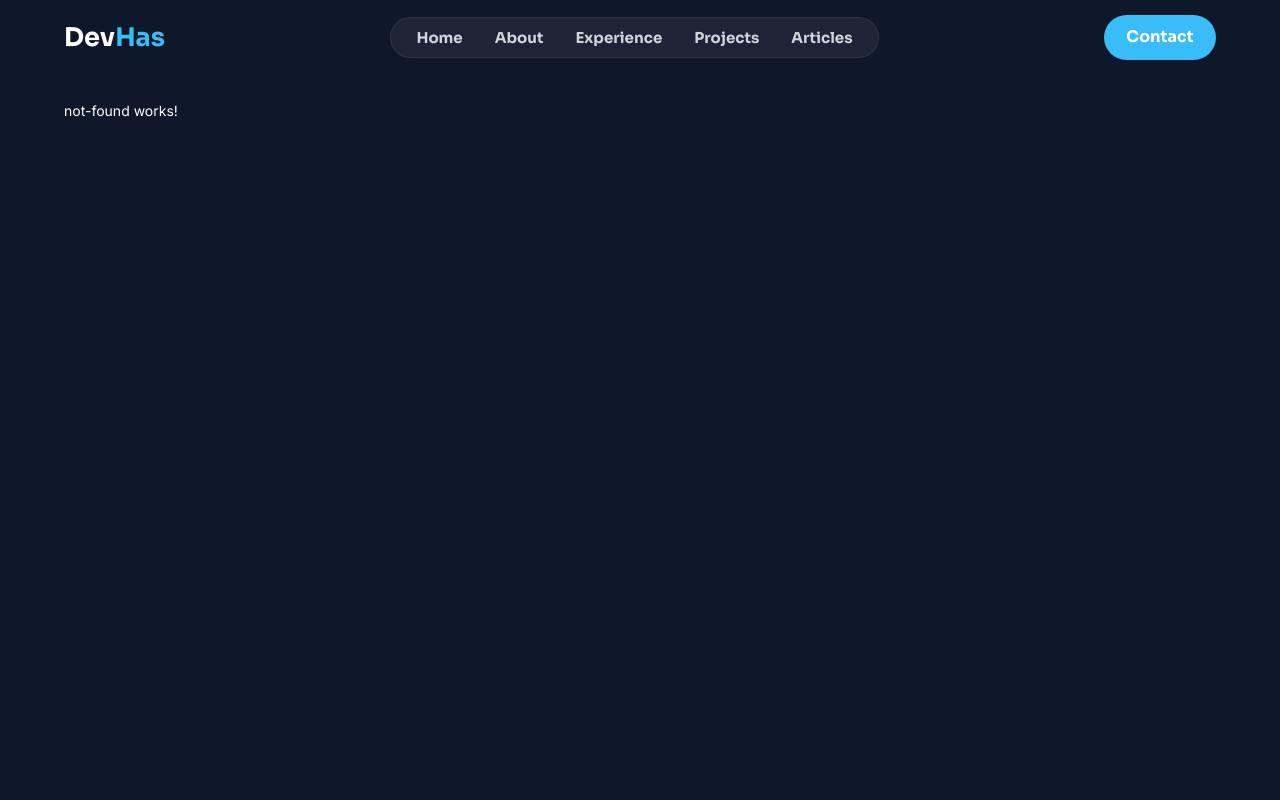
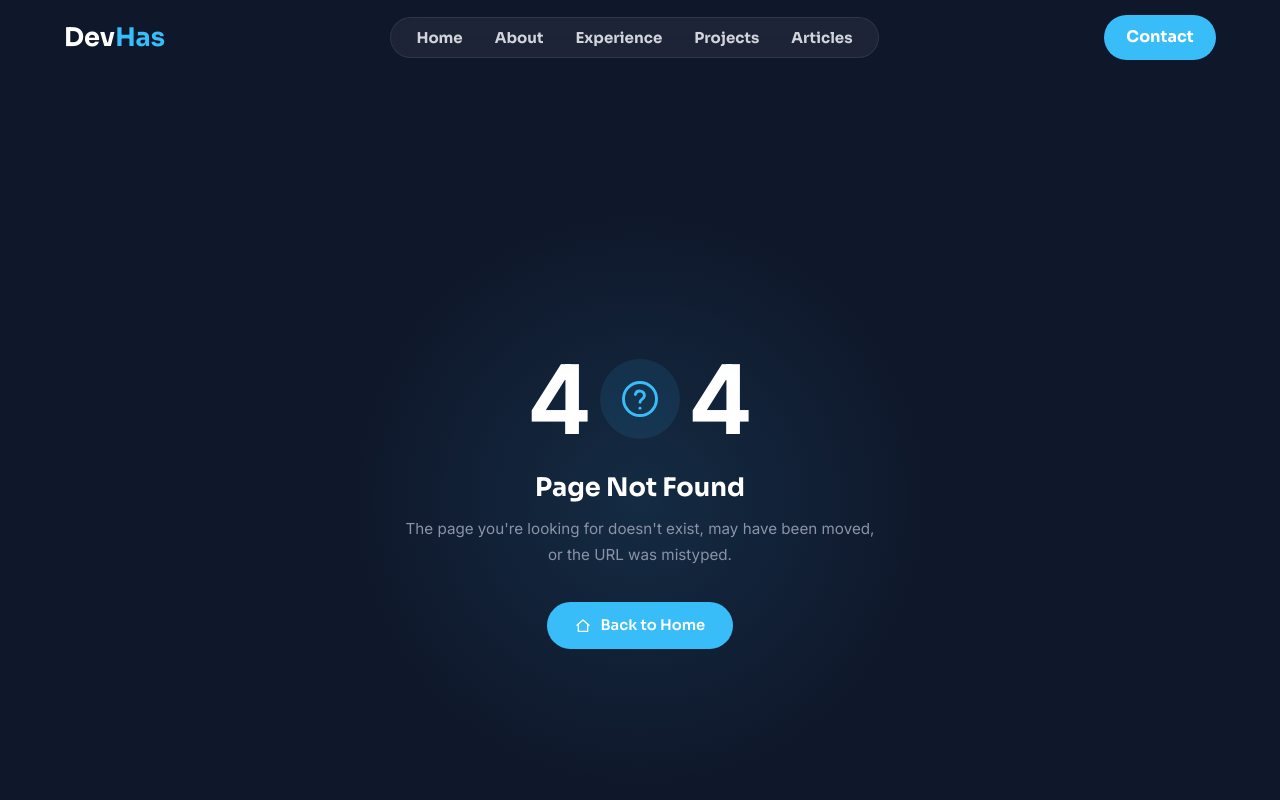
Before and after one commit to hasnimol0319-cloud/my-ng-portfolio, an Angular app: page /not-found in a window 1280 px wide. Shown: the top 800 px of the page. Built offline with nearby package versions, Linux system fonts and the light colour scheme.

Commit message:
Update content of page Not Found

```diff
--- a/src/app/components/not-found/not-found.component.html
+++ b/src/app/components/not-found/not-found.component.html
@@ -1 +1,32 @@
-<p>not-found works!</p>
+<section class="not-found">
+
+    <div class="glow"></div>
+
+    <div class="content">
+
+        <div class="code">
+            <span>4</span>
+            <span class="icon">
+                <svg viewBox="0 0 24 24" fill="none" stroke="currentColor" stroke-width="1.6" stroke-linecap="round" stroke-linejoin="round">
+                    <circle cx="12" cy="12" r="9"></circle>
+                    <path d="M9.5 9.5a2.5 2.5 0 0 1 4.9.75c0 1.67-2.4 1.92-2.4 3.5"></path>
+                    <line x1="12" y1="17" x2="12" y2="17.01"></line>
+                </svg>
+            </span>
+            <span>4</span>
+        </div>
+
+        <h1>Page Not Found</h1>
+        <p>The page you're looking for doesn't exist, may have been moved, or the URL was mistyped.</p>
+
+        <a routerLink="/" class="home-btn">
+            <svg viewBox="0 0 24 24" fill="none" stroke="currentColor" stroke-width="2" stroke-linecap="round" stroke-linejoin="round">
+                <path d="M3 11 12 3 21 11"></path>
+                <path d="M5 10v10h14V10"></path>
+            </svg>
+            Back to Home
+        </a>
+
+    </div>
+
+</section>
--- a/src/app/components/not-found/not-found.component.scss
+++ b/src/app/components/not-found/not-found.component.scss
@@ -0,0 +1,122 @@
+.not-found{
+    position:relative;
+    min-height:100vh;
+
+    display:flex;
+    align-items:center;
+    justify-content:center;
+    overflow:hidden;
+}
+
+.glow{
+    position:absolute;
+    top:50%;
+    left:50%;
+    transform:translate(-50%,-50%);
+
+    width:600px;
+    height:600px;
+    border-radius:50%;
+
+    background:radial-gradient(circle, rgba(56,189,248,.12), transparent 70%);
+    pointer-events:none;
+}
+
+.content{
+    position:relative;
+    z-index:1;
+    text-align:center;
+    max-width:480px;
+}
+
+.code{
+    display:flex;
+    align-items:center;
+    justify-content:center;
+    gap:.5rem;
+
+    font-size:6rem;
+    font-weight:800;
+    line-height:1;
+    color:#fff;
+
+    margin-bottom:1.5rem;
+}
+
+.code .icon{
+    width:80px;
+    height:80px;
+    border-radius:50%;
+
+    display:flex;
+    align-items:center;
+    justify-content:center;
+
+    background:rgba(56,189,248,.1);
+    color:var(--primary,#38bdf8);
+}
+
+.code .icon svg{
+    width:44px;
+    height:44px;
+}
+
+.content h1{
+    font-size:1.6rem;
+    font-weight:700;
+    color:#fff;
+    margin-bottom:.75rem;
+}
+
+.content p{
+    font-size:.95rem;
+    line-height:1.65;
+    color:#8b93a7;
+    margin-bottom:2rem;
+}
+
+.home-btn{
+    display:inline-flex;
+    align-items:center;
+    gap:.6rem;
+
+    padding:.85rem 1.75rem;
+    border-radius:50px;
+
+    background:var(--primary,#38bdf8);
+    color:#fff;
+    font-size:.92rem;
+    font-weight:600;
+
+    transition:.25s;
+}
+
+.home-btn svg{
+    width:16px;
+    height:16px;
+}
+
+.home-btn:hover{
+    filter:brightness(1.1);
+    transform:translateY(-2px);
+}
+
+/* ---------- Responsive ---------- */
+
+@media(max-width:480px){
+
+    .code{
+        font-size:4rem;
+        gap:.35rem;
+    }
+
+    .code .icon{
+        width:60px;
+        height:60px;
+    }
+
+    .code .icon svg{
+        width:32px;
+        height:32px;
+    }
+}
```
Also changed, not shown: src/app/components/not-found/not-found.component.ts (+3 -4 lines).
